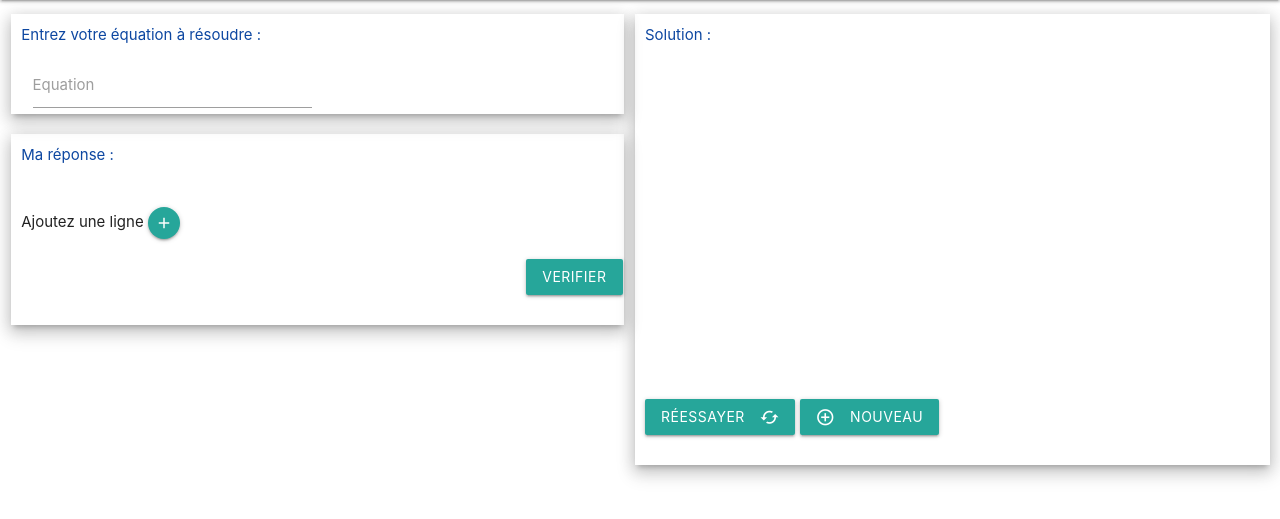
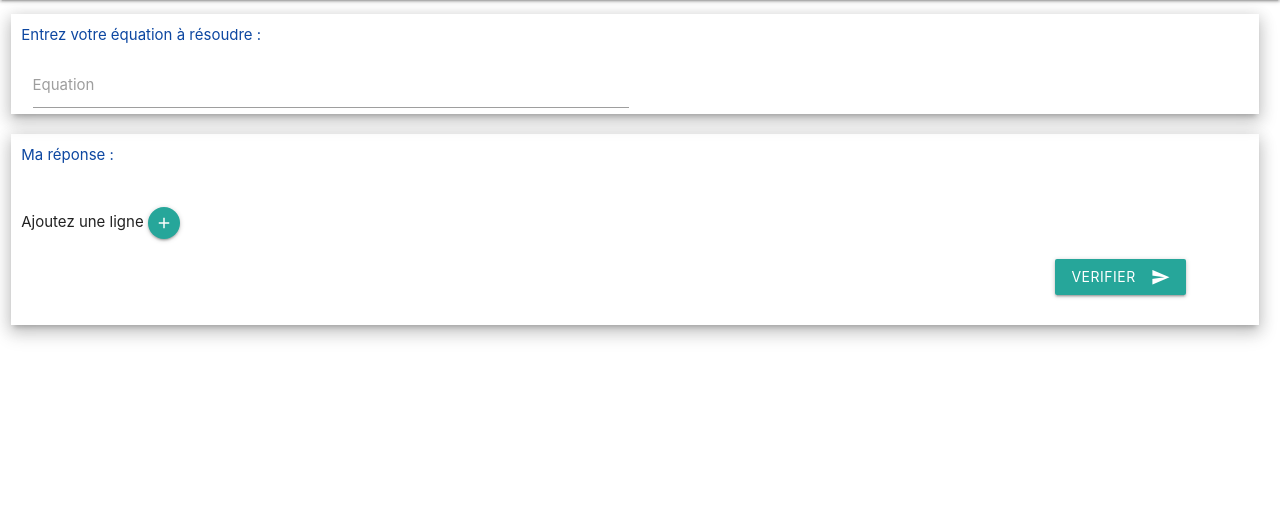
Before and after one commit to antoine-13/Verif-Quations, a PHP site: page /includes/tester_son_equation.php in a window 1280 px wide. Shown: the part 150-669 px from the top of the page. Run offline with PHP 8.4, Linux system fonts and the light colour scheme.

Commit message:
Add files via upload

```diff
--- a/assets/css/style.css
+++ b/assets/css/style.css
@@ -18,6 +18,7 @@
 }
 .solution{
 	height: auto;
+	display: none;
 	padding: 10px !important;
 }
 .main_text{
@@ -65,8 +66,9 @@
 }
 .button_retry{
 	margin: 0;
+	width: 100%;
 	margin-top: 10%;
 }
-a.disabled {
-	pointer-events: none;
+.value_result{
+	width: 100%;
 }
--- a/assets/js/main.js
+++ b/assets/js/main.js
@@ -76,6 +76,8 @@
 document.getElementById("submit").addEventListener("click", function() {
     document.querySelector(".add_line").style.opacity = "0";
     var equation = document.getElementById("equation").value;
+    document.querySelector(".main_box").className = "col s6 main_box";
+    document.querySelector(".solution").style.display = "block";
     document.getElementById('value_equa').innerHTML = "Ton equation est : " + equation;
     var valeurs = split_equation(equation);
     var result = calc_sol(valeurs);
--- a/includes/tester_son_equation.php
+++ b/includes/tester_son_equation.php
@@ -7,7 +7,7 @@
 <main>
     <div class="row main_container">
         <form method = "post" onsubmit="return false">
-            <div class="col s6 main_box">
+            <div class="col s12 main_box">
                 <div class="row  z-depth-3 equation">
                     <div class="row titre">
                         <span class="main_text">Entrez votre équation à résoudre :</span>
@@ -46,12 +46,12 @@
         </form>
 
 
-        <div class="col s6 z-depth-3 solution">
+        <div class="col s6 z-depth-3 solution fadein">
             <div class="row">
                 <span class="main_text">Solution :</span>
             </div>
             <div class="row">
-                <div class = 'row'>
+                <div class = 'row value_result'>
                     <span id='value_equa'></span>
                 </div>
                 <div class="container">
```
